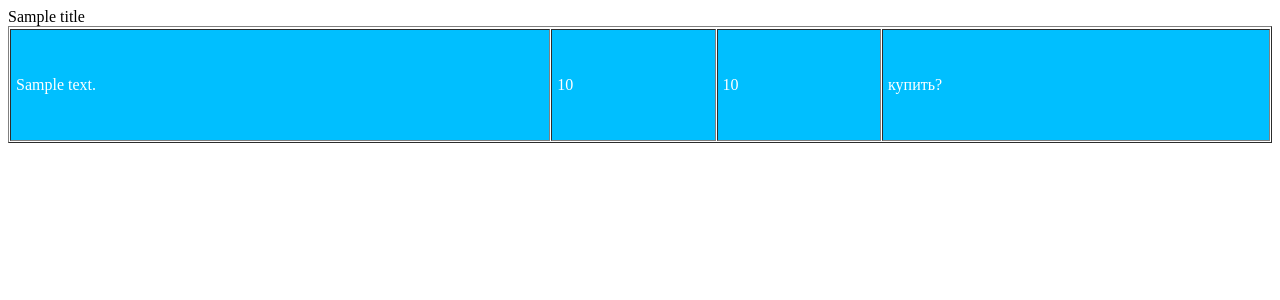
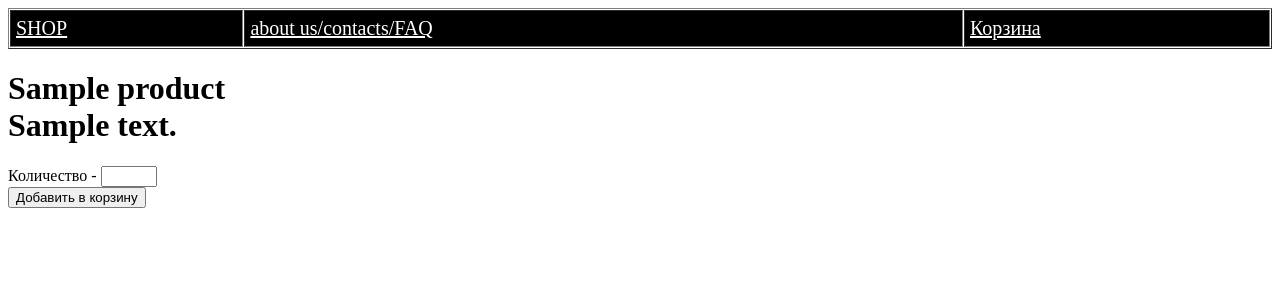
Before and after one commit to A1t3r/django_webapp, a Django app: template eshop/templates/eshop/product.html in a window 1280 px wide. Shown: the top 300 px of the page. Run offline with Django 3.2, Linux system fonts and the light colour scheme; the template is opened without the code that fills it: most values are stand-ins (such as "Sample title", 1, 10 or a date in 2020).

Commit message:
urls fixed + detailed product info added

```diff
--- a/cart/views.py
+++ b/cart/views.py
@@ -32,7 +32,8 @@ def cart_add(request, product_id):
             cart.add_to_cart(prod=prod)
         except ValidationError:
             return index(request=request, error="Invalid value")
-    return index(request)
+    return redirect('index')
+   # return index(request)
 
 
 #  return redirect('cart:cart_detail')
@@ -51,7 +52,7 @@ def cart_remove(request, product_id):
             cart.del_from_cart(prod=prod)
         except ValidationError:
             return cart_detail(request=request, error="Invalid value")
-    return cart_detail(request)
+    return redirect("cart_detail")
 
 
 def confirm_payment(request):
--- a/eshop/templates/eshop/index.html
+++ b/eshop/templates/eshop/index.html
@@ -6,7 +6,9 @@
 {% for product in products %}
 <table border="1">
 
-   <h1>{{ product.title }}</h1>
+   <h1><a style="color: black; alink: black; vlink: black" href="product/{{product.id}}/">
+       {{ product.title }}
+   </a></h1>
 
     <tr style="color: white;">
     <td style="background: #000000; padding: 5px; height: 25px;">Описание</td>
--- a/eshop/templates/eshop/product.html
+++ b/eshop/templates/eshop/product.html
@@ -1,33 +1,13 @@
-<!DOCTYPE html>
-<html lang="en">
-<head>
-    <meta charset="UTF-8">
-    <title>Title</title>
-     <style>
-   table {
-    width: 100%; /* Ширина таблицы */
-    background: white; /* Цвет фона таблицы */
-    color: white; /* Цвет текста */
-    border-spacing: 1px; /* Расстояние между ячейками */
-   }
-   td, th {
-    background: #00BFff; /* Цвет фона ячеек */
-    padding: 5px; /* Поля вокруг текста */
-    height: 100px;
-   }
-  </style>
-</head>
-<body>
-<table border="1">
-   <tr>
-   {{ title }}
-   </tr>
-   <tr>
-    <td>{{ description }}</td>
-       <td>{{ cost }}</td>
-    <td>{{ in_stock }}</td>
-       <td>купить?</td>
-  </tr>
- </table>
-</body>
-</html>
+{% extends 'eshop/base.html' %}
+{% block content %}
+<h1>
+    {{ product.title }}<br/>
+    {{ product.description }}<br/>
+</h1>
+    <form action="{% url 'cart_add' product.id %}" method="post">
+                {% csrf_token %}
+               Количество - <input type="number" name="quantity" min="1" max={{product.in_stock}} /><br/>
+                <input type="submit" value="Добавить в корзину">
+    </form><br/>
+
+{% endblock %}
--- a/eshop/urls.py
+++ b/eshop/urls.py
@@ -3,7 +3,6 @@ from . import views
 
 urlpatterns = [
     path("", views.index, name="index"),
+    path("product/<int:product_id>/", views.product_details, name="detailed product info"),
     path("about/", views.about, name="about"),
-
-    #path("", views.get_product_list, name="products in main page")
 ]
```
Also changed, not shown: eshop/views.py (+3 -7 lines).
